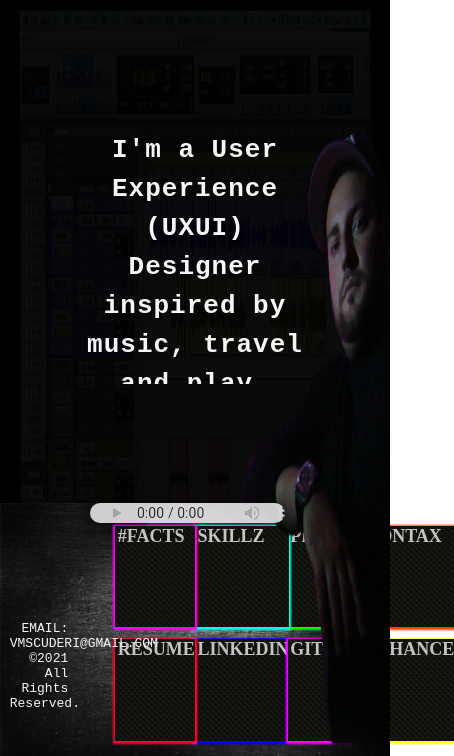
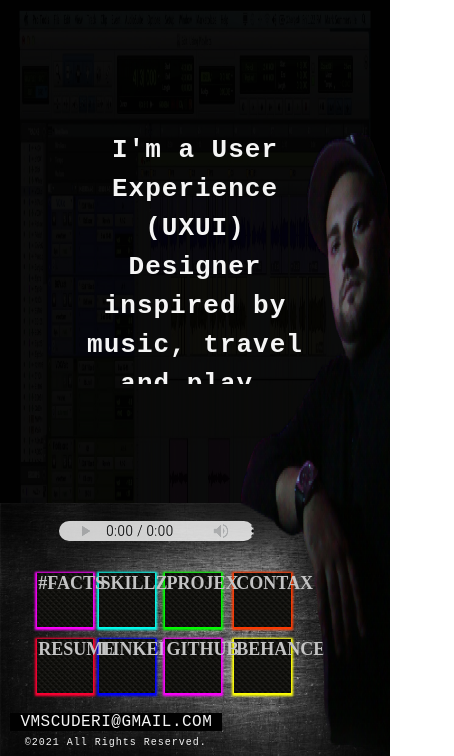
Before and after one commit to VMScuderi/HW20_BootstrapCaseStudy, a plain HTML site: page index.html in a window 390 px wide. Shown: the part 88-844 px from the top of the page, 454 px wide, since content can reach past the window. Drawn offline with Linux system fonts and the light colour scheme.

Commit message:
improved responsiveness

```diff
--- a/css/index.css
+++ b/css/index.css
@@ -6,22 +6,30 @@
 
 @media screen and (max-width: 800px) {
 
-  .bottom-right{
-    position: absolute;
-    left:10%;
-    bottom: 0%;
-    width: 15%;
-  }
 .audioContainer {
   position: absolute;
-  bottom: 20%;
-  left: 23%;
-  width: 20%;
-  height: 10%;
+  bottom: 25%;
+  left: 15%;
+  width: 16%;
   z-index: 600;
   filter: brightness(1.2);
   }
 
+  .email{
+    margin-right: 42vw;
+    font-weight: bolder;
+    color: white;
+    font-size: large;
+    background-color: #010101;
+    padding-left: 10px;
+    padding-right: 10px;
+  }
+
+  .bottom-right{
+    margin-right: 46vw;
+    color: white;
+    font-size: xx-small;
+  }
   .logoContainer{
     max-width: 100vw;
     max-height: 10vh;
@@ -35,22 +43,28 @@
     width: 40%;
     overflow-x: hidden;
   }
-  .phonesContainer{
-   visibility: hidden;
-  }
-.mouseContainer{
-  visibility: hidden;
-}
-  .boardContainer{
-    position: absolute;
-    border-radius: 1000%;
-    max-width: 40vw;
-  }
 
   .footer{
     width: 100vw;
-    height: 10%;
+    height: 6vh;
   }
+
+  .phonesContainer{
+    position: absolute!important;
+   visibility: hidden;
+   margin: 0;
+   background-size: 0;
+  }
+
+.mouseContainer{
+  visibility: hidden;
+  width: 15%;
+}
+
+  .boardContainer{
+background-image:none!important;
+  }
+
   .grid{
     visibility: hidden;
   }
@@ -61,22 +75,66 @@
     visibility: hidden;
   }
   .intro{
-    position: relative;
+position: relative;
 height: 50%;
 width: 100%;
 overflow-y: hidden;
 font-size-adjust: inherit;
   }
 
-  .boardContainer{
-    position: relative;
-    max-height: 100%;
+  .mailPad{
+    max-width: 14vw;
+    max-height: 3em;
+    margin-top: auto;
+    margin-left: 3vw;
   }
+
+  .behcPad{
+    max-width: 14vw;
+    max-height: 3em;
+    margin-left: 3vw;
+  }
+
+.prjxPad{
+  max-width: 14vw;
+  max-height: 3em;
+  margin-top: auto;
+  margin-left: 2vw;
+}
+
+.lnkdPad{
+  max-width: 14vw;
+  max-height: 3em;
+  margin-left: 1vw;
+}
+
+.sklzPad{
+  max-width: 14vw;
+  max-height: 3em;
+  margin-top: auto;
+  margin-left: 1vw;
+}
+
+.githPad{
+  max-width: 14vw;
+  max-height: 3em;
+  margin-left: 2vw;
+}
+
+.rsmePad{
+  min-width: 14vw;
+  max-height: 3em;
+}
+
+.faxPad{
+  min-width: 14vw;
+  max-height: 3em;
+  margin-top: auto;
+}
 }
 
 .foregrd {
   position: absolute;
-  float: right;
   right: 0%;
        bottom: 0%;
               vertical-align: bottom;
@@ -328,15 +386,28 @@ font-size: xx-large;
           font-size: x-large;
       }
 
+      .email {
+        position: absolute;
+        bottom: 3%;
+        right: 1%;
+        font-family: monospace;
+        font-weight: lighter;
+        font-size: large;
+        letter-spacing: 0.5px;
+        color: #f5f5f5;
+        text-align: right;
+        z-index: 200;
+      }
 
         .bottom-right {
             position: absolute;
-            bottom: 0%;
-            right: -5%;
+            bottom: 1% !important;
+            right: 1% !important;
             font-family: monospace;
             font-weight: lighter;
+            font-size: x-small;
+            letter-spacing: 1px;
             color: #f5f5f5;
-            transform: translate(-50%, -50%);
             text-align: right;
             z-index: 200;
           }
--- a/css/prjxcs1.css
+++ b/css/prjxcs1.css
@@ -333,3 +333,7 @@
   .carousel-inner{
   background-color: whitesmoke;
   }
+
+  .text{
+
+  }
--- a/index.html
+++ b/index.html
@@ -15,13 +15,12 @@
 </head>
 
 <body>
-    <img class="foregrd" src="images/pic.png" alt="Headshot of the site author Vito Scuderi" height="90%">
 
   <header class="header">
       <logoContainer class="logoContainer">
         <a href="index.html">
           <div class="name"><p>VITO</p></div>
-            <img class="logo" src="images/Logo.png" alt="Vito Scuder, UX Designer Logo">
+            <img class="logo" src="images/Logo.png" alt="Vito Scuderi, UX Designer Logo">
           <div class="name"><p>CUDERI</p></div>
         </a>
       </logoContainer>
@@ -72,10 +71,11 @@
 
       <div class="mouseContainer">
       </div>
-
     </footer>
 
-    <p class="bottom-right">EMAIL: VMSCUDERI@GMAIL.COM<br>©2021 All Rights Reserved.<br></p>
+    <img class="foregrd" src="images/pic.png" alt="Headshot of the site author Vito Scuderi" height="90%">
+    <p class="email">VMSCUDERI@GMAIL.COM</p>
+    <p class="bottom-right">©2021 All Rights Reserved.</p>
 
   </body>
 </html>
```
Also changed, not shown: prjxcs1.html (+3 -3 lines).
